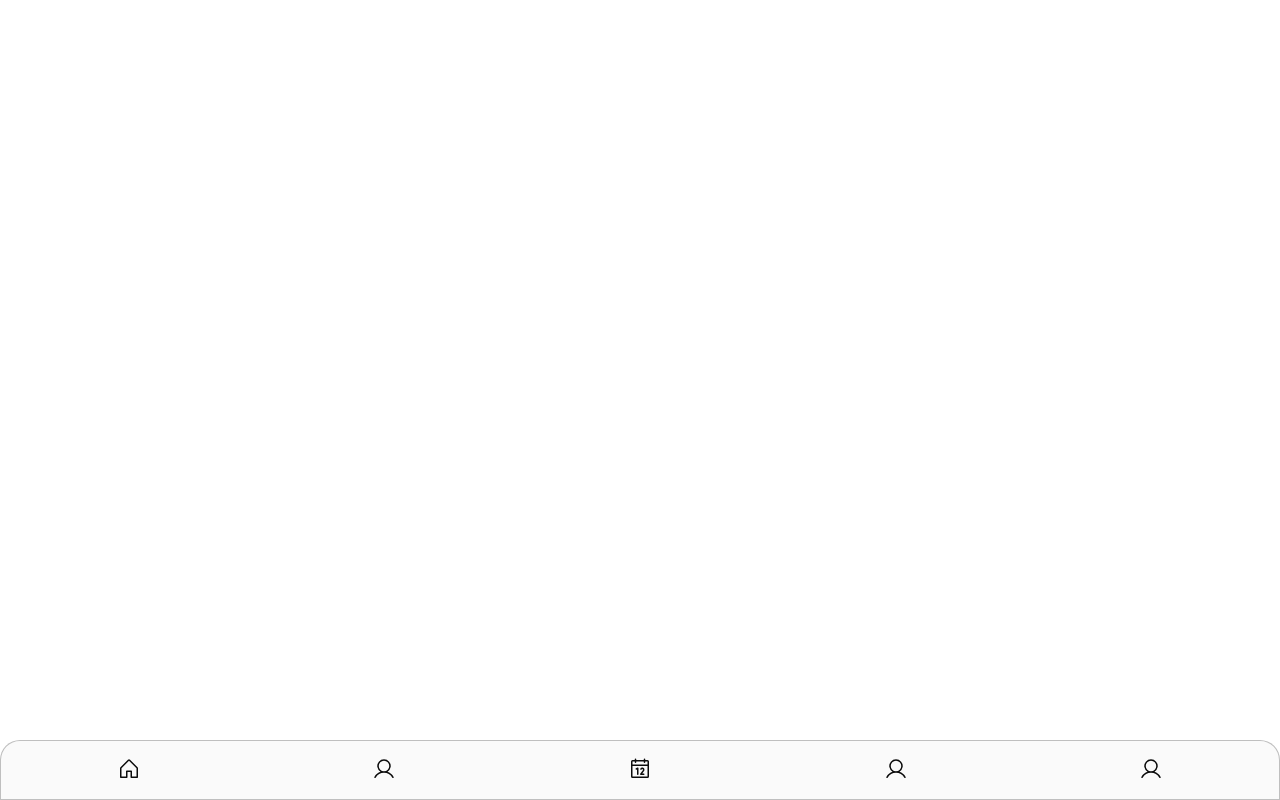
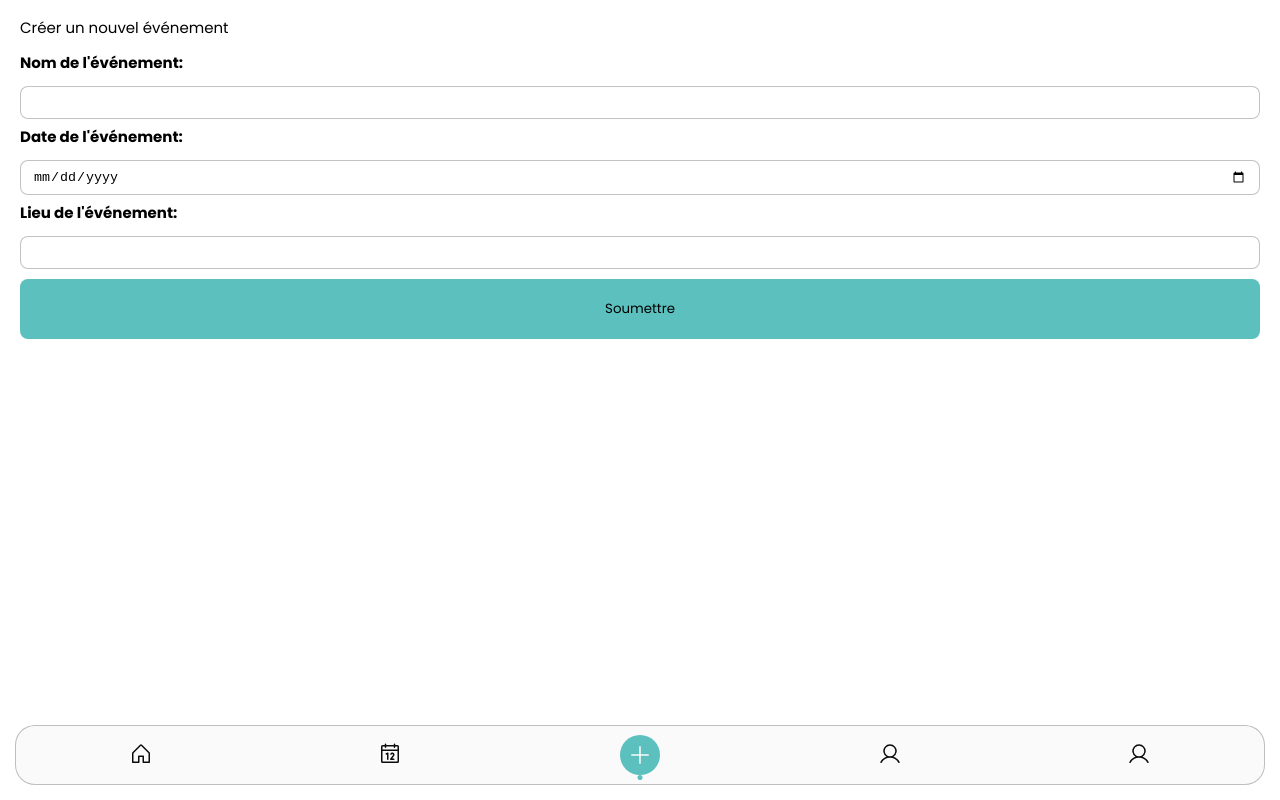
Before and after one commit to BigZoo92/planify, a React (Vite) app in the folder frontend/: page /new in a window 1280 px wide. Before the commit this address had no page. Built offline with nearby package versions, Linux system fonts and the light colour scheme.

Commit message:
[dev] calendrier interactif v0.0.3

```diff
--- a/frontend/src/App.tsx
+++ b/frontend/src/App.tsx
@@ -1,45 +1,46 @@
-import React, { useState } from 'react';
-import { BrowserRouter as Router, Routes, Route } from 'react-router-dom';
-import './sass/main.scss';
+import React, { useState } from "react";
+import { BrowserRouter as Router, Routes, Route } from "react-router-dom";
+import "./sass/main.scss";
 
-import Accueil from './components/pages/accueil/Accueil';
-import Calendrier from './components/pages/calendrier/Calendrier';
-import Navbar from './components/custom/navbar/Navbar';
+import Accueil from "./components/pages/accueil/Accueil";
+import Calendrier from "./components/pages/calendrier/Calendrier";
+import Evenement from "./components/pages/evenement/Evenement";
+import Navbar from "./components/custom/navbar/Navbar";
 
 const App: React.FC = () => {
     const [coursFictifs] = useState([
         {
             id: 1,
-            group: 'MMI3-FA-DW',
-            subject: 'Prod. disp. inter. DWA',
-            staff: 'Ben Amor Soufian',
-            classroom: 'I03',
-            date: '2024-04-02',
-            notes: 'Cours de développement web avancé',
-            starttime: '09:00',
-            endtime: '13:00',
+            group: "MMI3-FA-DW",
+            subject: "Prod. disp. inter. DWA",
+            staff: "Ben Amor Soufian",
+            classroom: "I03",
+            date: "2024-04-02",
+            notes: "Cours de développement web avancé",
+            starttime: "09:00",
+            endtime: "13:00",
         },
         {
             id: 2,
-            group: 'MMI3-FA-DW',
-            subject: 'Portfolio CN',
-            staff: 'Ben Amor Soufian',
-            classroom: 'I03',
-            date: '2024-04-02',
-            notes: 'Cours de développement web avancé',
-            starttime: '13:00',
-            endtime: '18:00',
+            group: "MMI3-FA-DW",
+            subject: "Portfolio CN",
+            staff: "Ben Amor Soufian",
+            classroom: "I03",
+            date: "2024-04-02",
+            notes: "Cours de développement web avancé",
+            starttime: "13:00",
+            endtime: "18:00",
         },
         {
             id: 3,
-            group: 'MMI3-FA-DW',
-            subject: 'Portfolio CN',
-            staff: 'Ben Amor Soufian',
-            classroom: 'I03',
-            date: '2024-04-03',
-            notes: 'Cours de développement web avancé',
-            starttime: '13:00',
-            endtime: '18:00',
+            group: "MMI3-FA-DW",
+            subject: "Portfolio CN",
+            staff: "Ben Amor Soufian",
+            classroom: "I03",
+            date: "2024-04-03",
+            notes: "Cours de développement web avancé",
+            starttime: "13:00",
+            endtime: "18:00",
         },
     ]);
 
@@ -55,6 +56,7 @@ const App: React.FC = () => {
                     path="/calendrier"
                     element={<Calendrier coursFictifs={coursFictifs} />}
                 />
+                <Route path="/new" element={<Evenement />} />
             </Routes>
         </Router>
     );
--- a/frontend/src/components/custom/navbar/Navbar.scss
+++ b/frontend/src/components/custom/navbar/Navbar.scss
@@ -2,16 +2,16 @@
 
 .navbar {
     position: fixed;
-    bottom: 0;
-    left: 0;
+    bottom: 15px;
+    left: 15px;
     z-index: 999;
     display: flex;
-    width: 100%;
+    width: calc(100% - 30px);
     background-color: $color_white;
     height: 60px;
     align-items: center;
     border: 1px solid $color_black_25;
-    border-radius: 20px 20px 0 0;
+    border-radius: 20px;
 
     .nav-links {
         display: grid;
@@ -45,6 +45,16 @@
                     border-radius: 50%;
                 }
             }
+            .plus-item {
+                background-color: $color_blue;
+                border-radius: 50%;
+                width: 40px;
+                height: 40px;
+                color: $color_white;
+                display: flex;
+                justify-content: center;
+                align-items: center;
+            }
         }
     }
 }
--- a/frontend/src/components/custom/navbar/Navbar.tsx
+++ b/frontend/src/components/custom/navbar/Navbar.tsx
@@ -2,7 +2,7 @@
 import React from 'react';
 import { NavLink } from 'react-router-dom';
 import './Navbar.scss';
-import { Calendar, House, User } from '@phosphor-icons/react';
+import { Calendar, House, User, Plus } from '@phosphor-icons/react';
 
 interface NavbarProps {
     // Props si nécessaire
@@ -18,13 +18,13 @@ const Navbar: React.FC<NavbarProps> = () => {
                     </NavLink>
                 </li>
                 <li>
-                    <NavLink to="/test" className={({ isActive }) => isActive ? 'active' : ''}>
-                        <User size={24} />
+                    <NavLink to="/calendrier" className={({ isActive }) => isActive ? 'active' : ''}>
+                        <Calendar size={24} />
                     </NavLink>
                 </li>
                 <li>
-                    <NavLink to="/calendrier" className={({ isActive }) => isActive ? 'active' : ''}>
-                        <Calendar size={24} />
+                    <NavLink to="/new" className="plus-item">
+                        <Plus size={24} />
                     </NavLink>
                 </li>
                 <li>
--- a/frontend/src/components/pages/accueil/Accueil.scss
+++ b/frontend/src/components/pages/accueil/Accueil.scss
@@ -21,9 +21,21 @@
         border-radius: 20px 20px 0 0;
         background-color: $color_white;
         padding: 16px;
+        display: flex;
+        flex-direction: column;
+        gap: 16px;
         h2 {
             font-size: 24px;
             font-weight: bold;
         }
+        .accueil-prochain-wrapper {
+            p {
+                background-color: $color_black_10;
+                padding: 8px;
+                border-radius: 8px;
+                border: 1px solid $color_black_25;
+                text-align: center;
+            }
+        }
     }
 }
--- a/frontend/src/components/pages/accueil/Accueil.tsx
+++ b/frontend/src/components/pages/accueil/Accueil.tsx
@@ -49,6 +49,7 @@ const Accueil: React.FC<AccueilProps> = ({ coursFictifs }) => {
             </div>
             <div className="accueil-content-wrapper">
                 <h2>Prochains cours</h2>
+                <div className="accueil-prochain-wrapper">
                     {prochainCours ? (
                         <CalendarCard
                             key={prochainCours.id}
@@ -65,6 +66,8 @@ const Accueil: React.FC<AccueilProps> = ({ coursFictifs }) => {
                         <p>Aucun cours à venir.</p>
                     )}
                 </div>
+                <h2>Prochain évènement</h2>
+            </div>
         </div>
     );
 };
--- /dev/null
+++ b/frontend/src/components/pages/evenement/Evenement.tsx
@@ -0,0 +1,33 @@
+import React from 'react';
+
+interface EvenementProps {
+
+}
+
+const Evenement: React.FC<EvenementProps> = () => {
+
+    return (
+        <div className="page-wrapper">
+            <h1>Créer un nouvel événement</h1>
+            <div className="form-wrapper">
+                <form>
+                    <div className="form-wrapper">
+                        <label>Nom de l'événement:</label>
+                        <input type="text" name="nom" />
+                    </div>
+                    <div className="form-wrapper">
+                        <label>Date de l'événement:</label>
+                        <input type="date" name="date" />
+                    </div>
+                    <div className="form-wrapper">
+                        <label>Lieu de l'événement:</label>
+                        <input type="text" name="lieu" />
+                    </div>
+                    <input type="submit" value="Soumettre" />
+                </form>
+            </div>
+        </div>
+    );
+};
+
+export default Evenement;
--- a/frontend/src/sass/_common.scss
+++ b/frontend/src/sass/_common.scss
@@ -37,3 +37,39 @@ body {
     }
   }
 }
+
+.form-wrapper {
+  width: 100%;
+  form {
+    display: flex;
+    flex-direction: column;
+    width: 100%;
+    gap: 10px;
+    .form-wrapper {
+      display: flex;
+      flex-direction: column;
+      width: 100%;
+      gap: 16px;
+      label {
+        font-weight: bold;
+      }
+      input {
+        padding: 8px 12px;
+        border: 1px solid $color_black_25;
+        border-radius: 8px;
+      }
+    }
+    input[type="submit"] {
+      background-color: $color_blue;
+      display: flex;
+      padding: 20px;
+      justify-content: center;
+      align-items: center;
+      gap: 10px;
+      align-self: stretch;
+      border-radius: 8px;
+      border: none;
+      font-family: $font;
+    }
+  }
+}
--- a/frontend/src/sass/_variables.scss
+++ b/frontend/src/sass/_variables.scss
@@ -1,4 +1,4 @@
-@import url('https://fonts.googleapis.com/css2?family=Montserrat:wght@100;200;300;400;500;600;700;800;900&family=Poppins:ital,wght@0,100;0,200;0,300;0,400;0,500;0,600;0,700;0,800;0,900;1,100;1,200;1,300;1,400;1,500;1,600;1,700;1,800;1,900&display=swap');
+@import url('https://fonts.googleapis.com/css2?family=Poppins:ital,wght@0,100;0,200;0,300;0,400;0,500;0,600;0,700;0,800;0,900;1,100;1,200;1,300;1,400;1,500;1,600;1,700;1,800;1,900&display=swap');
 
 $color_black_100: rgba(12, 12, 12, 1);
 $color_black_70: rgba(12, 12, 12, 0.7);
```
Also changed, not shown: 1 other file (tests, documents, lock files or other folders). Lines whose indentation alone changed are shown as unchanged.
